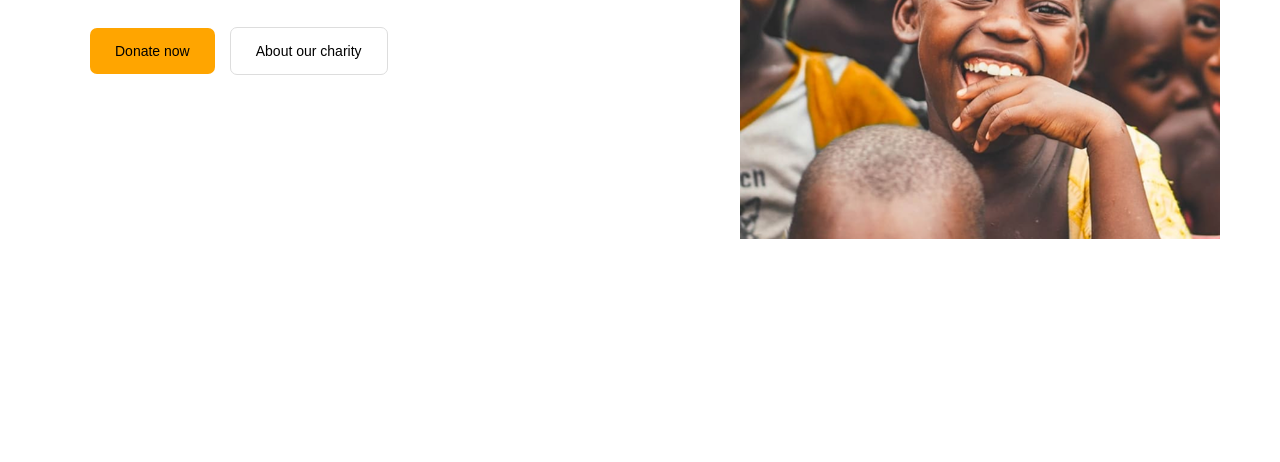
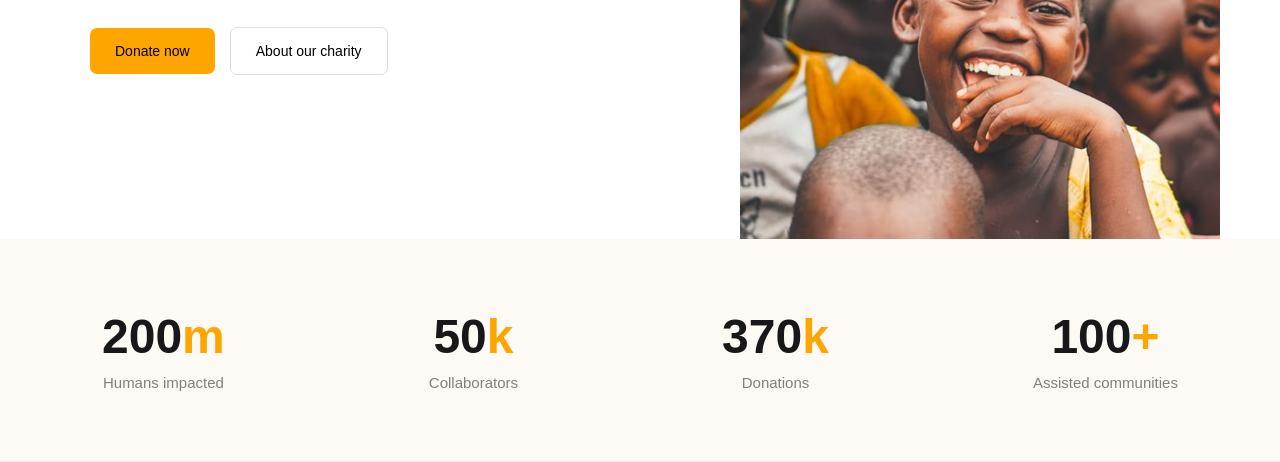
Before and after one commit to muhammmad3456aliev-maker/Exam3, a plain HTML site: page index.html in a window 1280 px wide. Shown: the part 456-918 px from the top of the page. Before the commit the page ends 800 px from the top, so only its background shows below. Drawn offline with Linux system fonts and the light colour scheme.

Commit message:
first commit

```diff
--- a/index.html
+++ b/index.html
@@ -45,5 +45,23 @@
         <img src="./image/IMAGE (32).png" alt="">
     </div>
 </div>
+<div class="stats">
+    <div class="stat">
+        <div class="number">200<span>m</span></div>
+        <p>Humans impacted</p>
+    </div>
+    <div class="stat">
+        <div class="number">50<span>k</span></div>
+        <p>Collaborators</p>
+    </div>
+    <div class="stat">
+        <div class="number">370<span>k</span></div>
+        <p>Donations</p>
+    </div>
+    <div class="stat">
+        <div class="number">100<span>+</span></div>
+        <p>Assisted communities</p>
+    </div>
+</div>
 </body>
 </html>
--- a/style.css
+++ b/style.css
@@ -97,7 +97,6 @@ body {
     border: none;
     padding: 13px 22px;
     border-radius: 7px;
-    cursor: pointer;
     font-size: 14px;
     white-space: nowrap;
     flex-shrink: 1;
@@ -168,3 +167,32 @@ body {
     width: 100%;
     height: 100%;
 }
+.stats {
+    display: flex;
+    justify-content: space-around;
+    align-items: center;
+    width: 100%;
+    padding: 70px 0;
+    background-color: #fdfaf5;
+    border-bottom: 1px solid #f0ebe1;
+}
+
+.stat {
+    text-align: center;
+}
+
+.number {
+    font-size: 48px;
+    font-weight: bold;
+    color: #18181b;
+    margin-bottom: 10px;
+}
+
+.number span {
+    color: orange;
+}
+
+.stat p {
+    font-size: 15px;
+    color: gray;
+}
```
